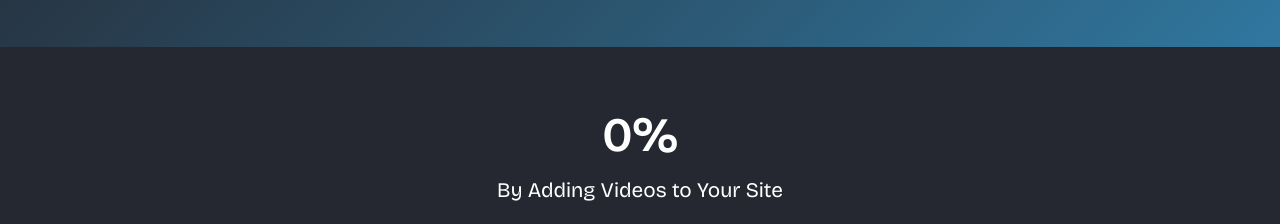
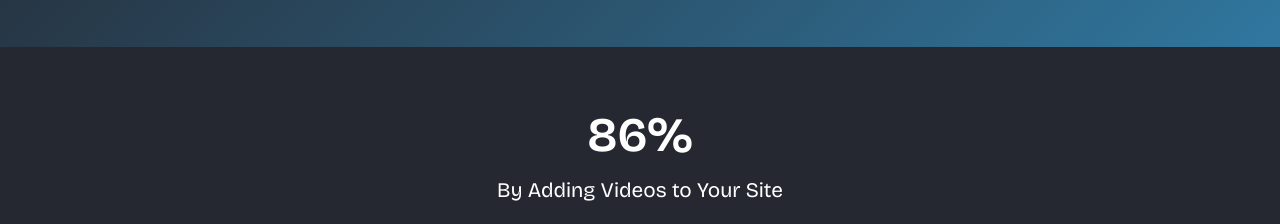
Before and after one commit to AceFusionDigital/acefusiondigital, a plain HTML site: page index.html in a window 1280 px wide. Shown: the part 1558-1782 px from the top of the page. Drawn offline with nearby package versions, Linux system fonts and the light colour scheme; a script that the page names is missing.

Commit message:
Update index.html

```diff
--- a/index.html
+++ b/index.html
@@ -86,7 +86,7 @@
 
     <section id="solution" class="section2">
         <div class="container">
-            <h2><div class="counter" id="counter">0%</div></h2>
+            <h2><div class="counter" id="counter">86%</div></h2>
             <p class="perfWrap2"> By Adding Videos to Your Site</p>
         </div>
     </section>
```
